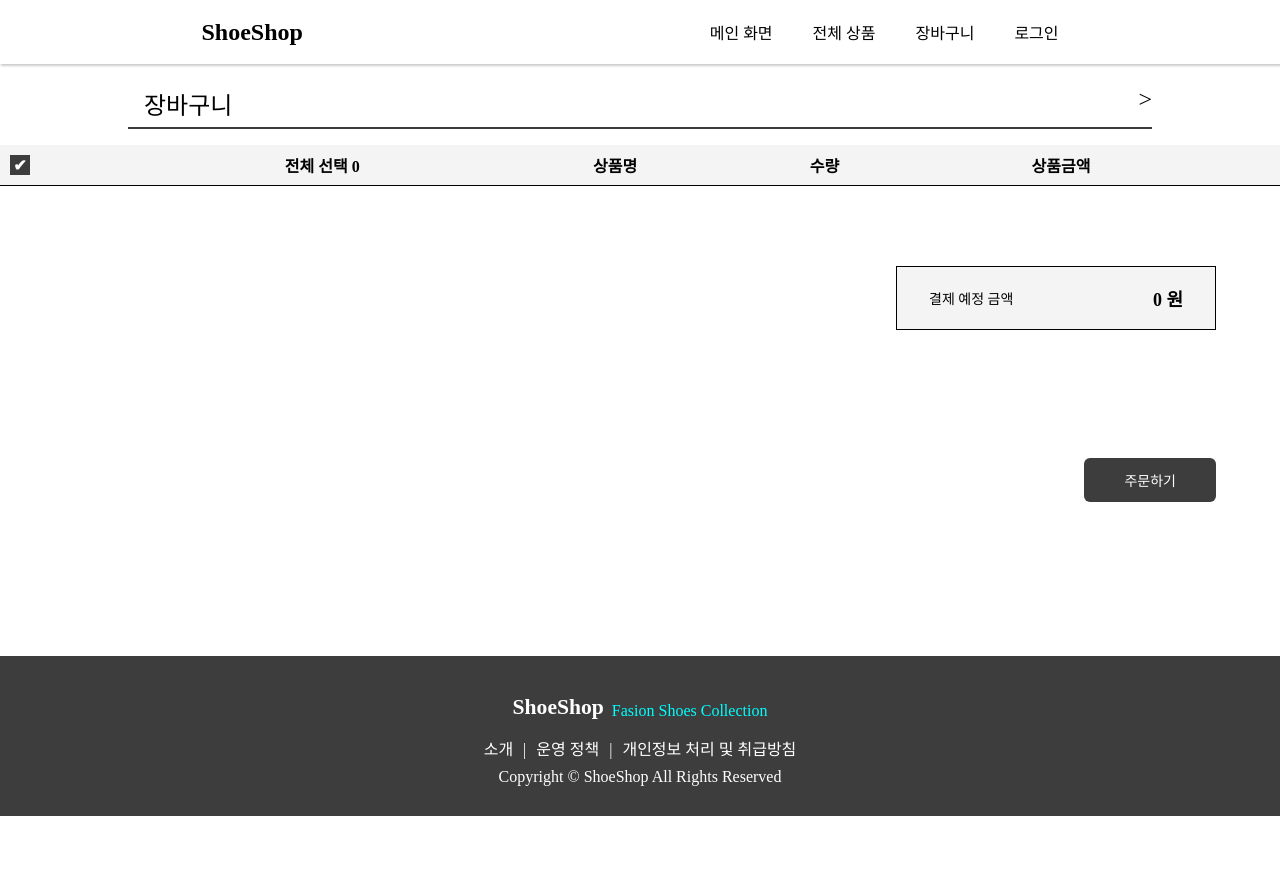
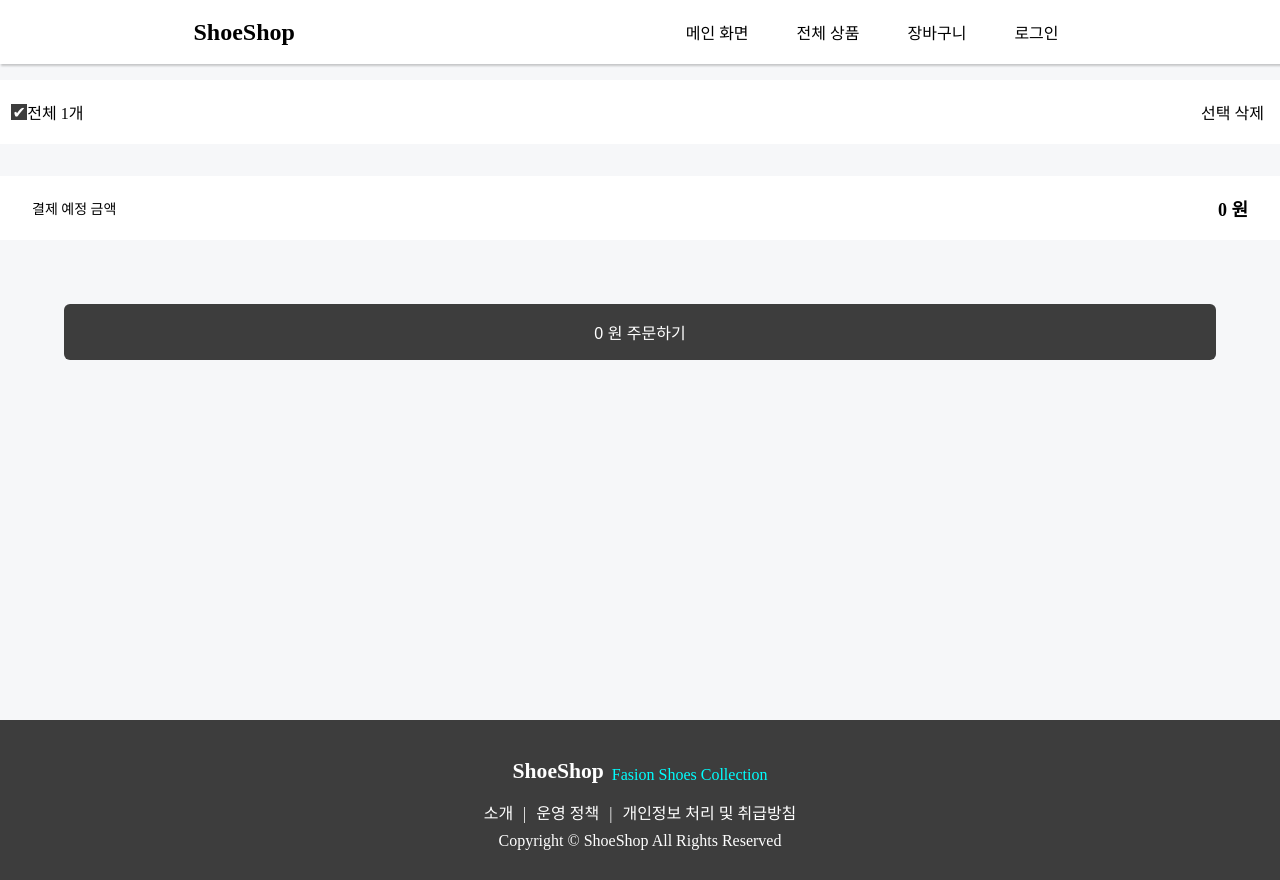
Before and after one commit to AinRuthPai/react-shoeshop, a React (Create React App) app: page /react-shoeshop/cart in a window 1280 px wide. Before the commit the page ends 816 px from the top, so only its background shows below. Built offline with nearby package versions, Linux system fonts and the light colour scheme; a web font is replaced by a local one.

Commit message:
edit : 장바구니 table 제거, 디자인 변경

```diff
--- a/src/App.tsx
+++ b/src/App.tsx
@@ -49,6 +49,7 @@ const GlobalStyle = createGlobalStyle`
   box-sizing: border-box;
   margin: 0;
   padding: 0;
+  max-width: 100%;
 }
 
 body {
--- a/src/components/Footer.tsx
+++ b/src/components/Footer.tsx
@@ -80,6 +80,7 @@ const ToTopBtn = styled.button`
   border-radius: 10px;
   color: rgba(0, 0, 0, 0.5);
   background-color: rgba(238, 239, 243, 0.5);
+  cursor: pointer;
 
   span {
     font-size: 2rem;
--- a/src/components/Header.tsx
+++ b/src/components/Header.tsx
@@ -106,12 +106,12 @@ const NavContainer = styled.nav`
   h1 {
     position: absolute;
     font-size: 1.3rem;
+    cursor: pointer;
 
     @media screen and (min-width: 700px) {
       position: static;
       display: block;
       font-size: 1.5rem;
-      cursor: pointer;
     }
   }
 `;
@@ -197,6 +197,7 @@ const NavMobile = styled.nav`
 const NavLink = styled(Link)`
   margin-top: 2rem;
   margin-left: 1rem;
+  padding-right: 0.5rem;
   color: black;
   text-decoration: none;
   display: flex;
--- a/src/pages/Cart.tsx
+++ b/src/pages/Cart.tsx
@@ -1,7 +1,6 @@
 import styled, { css } from "styled-components";
 import { useState } from "react";
 import { useDispatch, useSelector } from "react-redux";
-import { Menu } from "./MainPage";
 import { addCount, removeCount, removeItem } from "../store";
 
 export default function Cart() {
@@ -21,39 +20,25 @@ export default function Cart() {
 
   return (
     <CartContainer>
-      <Menu>
-        <span>장바구니</span>
-        <span>{`>`}</span>
-      </Menu>
-      <CartTable>
-        <thead>
-          <tr>
-            <th>
+      <CartCheckWrapper>
         <CheckBox onClick={onToggleCheck} check={check}>
           {check ? <p>✔</p> : null}
         </CheckBox>
-            </th>
-            <th>전체 선택 {state.cart.length}</th>
-            <th>상품명</th>
-            <th>수량</th>
-            <th>상품금액</th>
-            <th></th>
-          </tr>
-        </thead>
-        <tbody>
+        <span>전체 1개</span>
+        <span>선택 삭제</span>
+      </CartCheckWrapper>
       {state.cart.map((item: any, i: any) => {
         return (
-              <tr key={i}>
-                <td>
+          <CartItemWrapper>
+            <div>
               <CheckBox onClick={onToggleCheck} check={check}>
                 {check ? <p>✔</p> : null}
               </CheckBox>
-                </td>
-                <td>
               <CartImg src={`https://ainruthpai.github.io/imgSrc/shoeshop/shoes${item.id + 1}.jpg`} />
-                </td>
-                <td>{state.cart[i].name}</td>
-                <td>
+            </div>
+            <div>
+              <span>{state.cart[i].name}</span>
+              <CountWrapper>
                 <CountBtn
                   onClick={() => {
                     dispatch(removeCount(i));
@@ -67,66 +52,99 @@ export default function Cart() {
                   }}>
                   <span className='material-symbols-outlined'>add</span>
                 </CountBtn>
-                </td>
-                <td>{`${state.cart[i].price * state.cart[i].count} 원`}</td>
-                <td
+              </CountWrapper>
+            </div>
+            <div>
+              <DeleteIcon
                 onClick={() => {
                   dispatch(removeItem(state.cart[i]));
                 }}>
-                  <DeleteIcon>
                 <span className='material-symbols-outlined'>delete</span>
               </DeleteIcon>
-                </td>
-              </tr>
+              <span>{`${state.cart[i].price * state.cart[i].count} 원`}</span>
+            </div>
+          </CartItemWrapper>
         );
       })}
-        </tbody>
-      </CartTable>
       <CartPrice>
         <span>결제 예정 금액</span>
         <p>{`${totalPrice} 원`}</p>
       </CartPrice>
-      <BtnTamplate>주문하기</BtnTamplate>
+      <BtnTamplate>
+        <span>{`${totalPrice} 원 주문하기`}</span>
+      </BtnTamplate>
     </CartContainer>
   );
 }
 
 const CartContainer = styled.div`
+  position: relative;
   display: flex;
   flex-direction: column;
-  align-items: flex-end;
   width: 100%;
   min-height: calc(100vh - 9rem);
-  margin: 0 auto;
+  margin: 4rem auto 0;
+  background-color: rgba(238, 239, 243, 0.5);
 `;
 
-const CartTable = styled.table`
+const CartCheckWrapper = styled.div`
   width: 100%;
-  height: 100%;
+  height: 4rem;
   margin: 1rem auto;
-  border-collapse: collapse;
+  padding: 0.7rem;
+  display: flex;
+  justify-content: flex-start;
+  align-items: center;
+  background-color: white;
 
-  thead tr th {
-    padding: 8px 10px;
-    background-color: var(--gray);
-    border-bottom: 1px solid black;
+  span:last-child {
+    position: absolute;
+    right: 0;
+    margin-right: 1rem;
+  }
+`;
+
+const CartItemWrapper = styled.div`
+  width: 100%;
+  display: flex;
+  /* justify-content: space-between; */
+  align-items: center;
+  margin: 1rem 0;
+  background-color: white;
+  padding: 0.7rem;
+
+  > div:first-child {
+    display: flex;
   }
 
-  tbody tr td {
-    padding: 8px;
+  > div:nth-child(2),
+  div:nth-child(3) {
+    display: flex;
+    flex-direction: column;
   }
+
+  > div:nth-child(3) {
+    align-items: flex-end;
+    position: absolute;
+    right: 0;
+    margin-right: 1rem;
+  }
+`;
+
+const CountWrapper = styled.div`
+  display: flex;
+  margin-top: 1rem;
 `;
 
 const CartPrice = styled.div`
   display: flex;
   justify-content: space-between;
   align-items: center;
-  width: 320px;
-  height: 64px;
-  margin: 5%;
-  padding: 0 32px;
-  background-color: var(--gray);
-  border: 1px solid black;
+  width: 100%;
+  height: 4rem;
+  margin-top: 1rem;
+  padding: 0 2rem;
+  background-color: white;
 
   > span {
     font-size: 14px;
@@ -140,21 +158,24 @@ const CartPrice = styled.div`
 
 export const BtnTamplate = styled.button`
   margin: 5%;
-  padding: 12px 40px;
+  padding: 1rem 2rem;
   background-color: var(--black);
   color: var(--white);
-  font-size: 14px;
   border: none;
   cursor: pointer;
   border-radius: 6px;
+
+  span {
+    font-size: 1rem;
+  }
 `;
 
 const CheckBox = styled.div<any>`
   display: flex;
   align-items: center;
   justify-content: center;
-  width: 20px;
-  height: 20px;
+  width: 16px;
+  height: 16px;
   font-size: 16px;
   border: 1px solid var(--black);
   cursor: pointer;
@@ -167,7 +188,7 @@ const CheckBox = styled.div<any>`
 `;
 
 const CountBtn = styled.button`
-  margin: 4px 8px;
+  margin: 0 0.5rem;
   padding: 2px 4px;
   background-color: var(--gray);
   border: none;
@@ -186,7 +207,8 @@ const CartImg = styled.img`
 
 const DeleteIcon = styled.button`
   padding: 0;
-  background-color: var(--white);
+  margin-bottom: 1rem;
+  background-color: inherit;
   font-size: 20px;
   border: none;
   cursor: pointer;
--- a/src/pages/Login.tsx
+++ b/src/pages/Login.tsx
@@ -1,34 +1,31 @@
 import styled from "styled-components";
-import { useState } from "react";
-import { useDispatch } from "react-redux";
-import { login } from "../store";
+import { useRef } from "react";
+import axios from "axios";
 
 export default function Login() {
-  const dispatch = useDispatch();
-  const [text, setText] = useState("");
-  const [text2, setText2] = useState("");
+  let emailRef: any = useRef();
+  let passwordRef: any = useRef();
 
-  function handleLoginForm(event: any) {
-    event.preventDefault();
-    dispatch(login({ email: text, password: text2 }));
-    setText("");
-    setText2("");
-  }
-
-  function onChange(e: any) {
-    setText(e.target.value);
-  }
-
-  function onChange2(e: any) {
-    setText2(e.target.value);
+  function handleLoginForm() {
+    axios
+      .post("http://localhost:5000/signup", {
+        email: emailRef.current.value,
+        password: passwordRef.current.value,
+      })
+      .then((res) => {
+        console.log(res);
+      })
+      .catch((error) => {
+        console.log(`Login Error : ${error}`);
+      });
   }
 
   return (
     <FormContainer>
-      <FormStyle onSubmit={handleLoginForm}>
-        <input type='text' placeholder='email' onChange={onChange} value={text} />
-        <input type='password' placeholder='password' onChange={onChange2} value={text2} />
-        <button>로그인</button>
+      <FormStyle>
+        <input type='text' placeholder='email' ref={emailRef} />
+        <input type='password' placeholder='password' ref={passwordRef} />
+        <button onClick={handleLoginForm}>로그인</button>
         <div>
           <span>{`아직 계정이 없으신가요? ->`} </span>
           <span>회원가입</span>
```
Also changed, not shown: 1 other file (tests, documents, lock files or other folders). Lines whose indentation alone changed are shown as unchanged.
